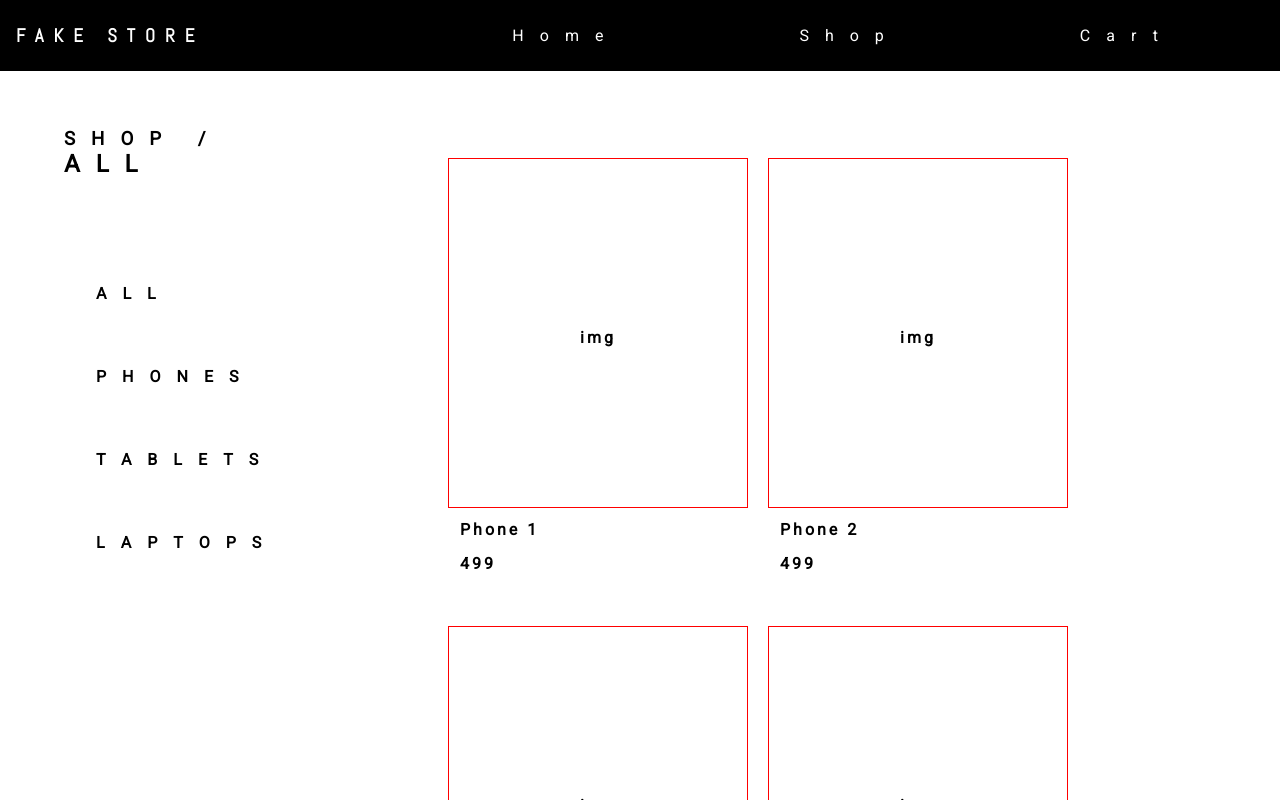
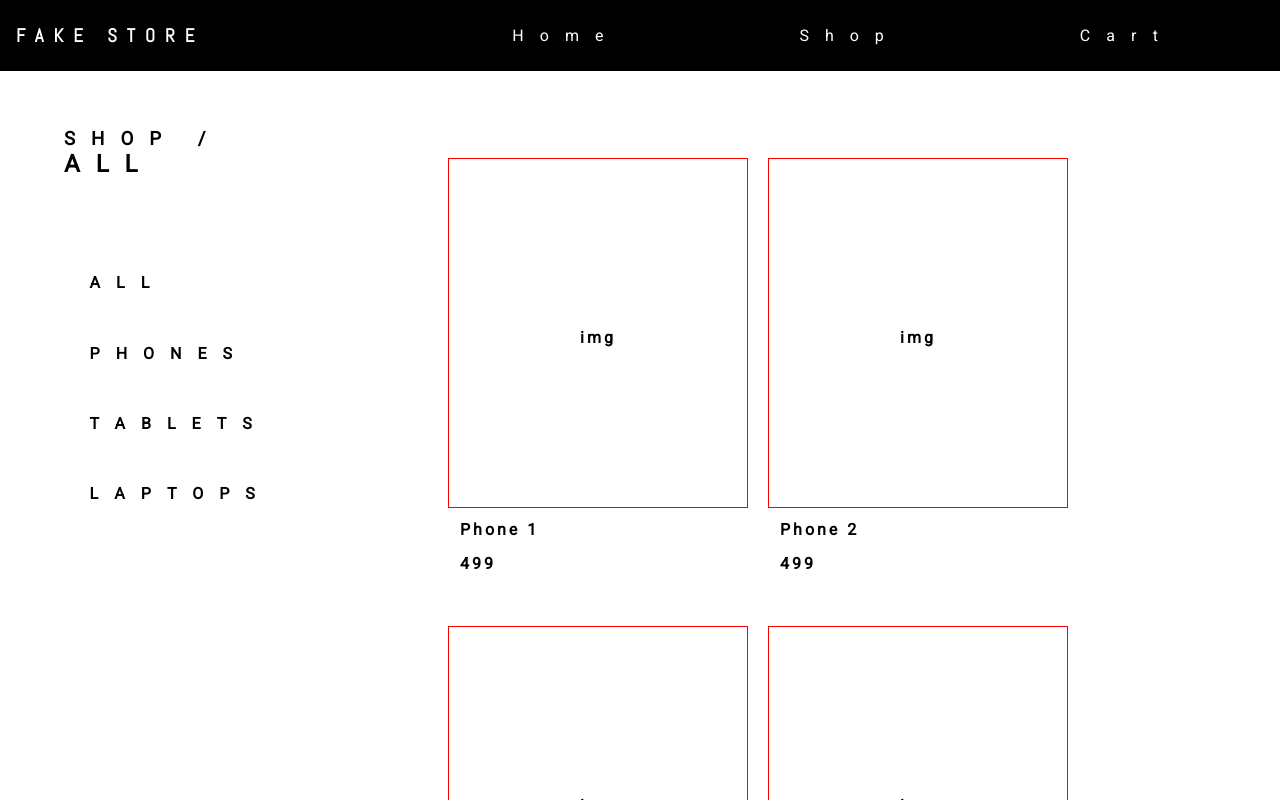
Before and after one commit to johnEdmon44/shopping-cart, a React (Vite) app: page /shop in a window 1280 px wide. Shown: the top 800 px of the page. Built offline with nearby package versions, Linux system fonts and the light colour scheme.

Commit message:
Fix style

```diff
--- a/src/index.css
+++ b/src/index.css
@@ -114,7 +114,7 @@ body {
 .shop-nav li {
   list-style-type: none;
   cursor: pointer;
-  padding: 2rem;
+  padding: 1.6rem;
   font-weight: bold;
 }
 
@@ -154,6 +154,7 @@ body {
   font-weight: bold;
   letter-spacing: 3px;
   margin-top: 10%;
+  cursor: pointer;
 }
 
 
```
